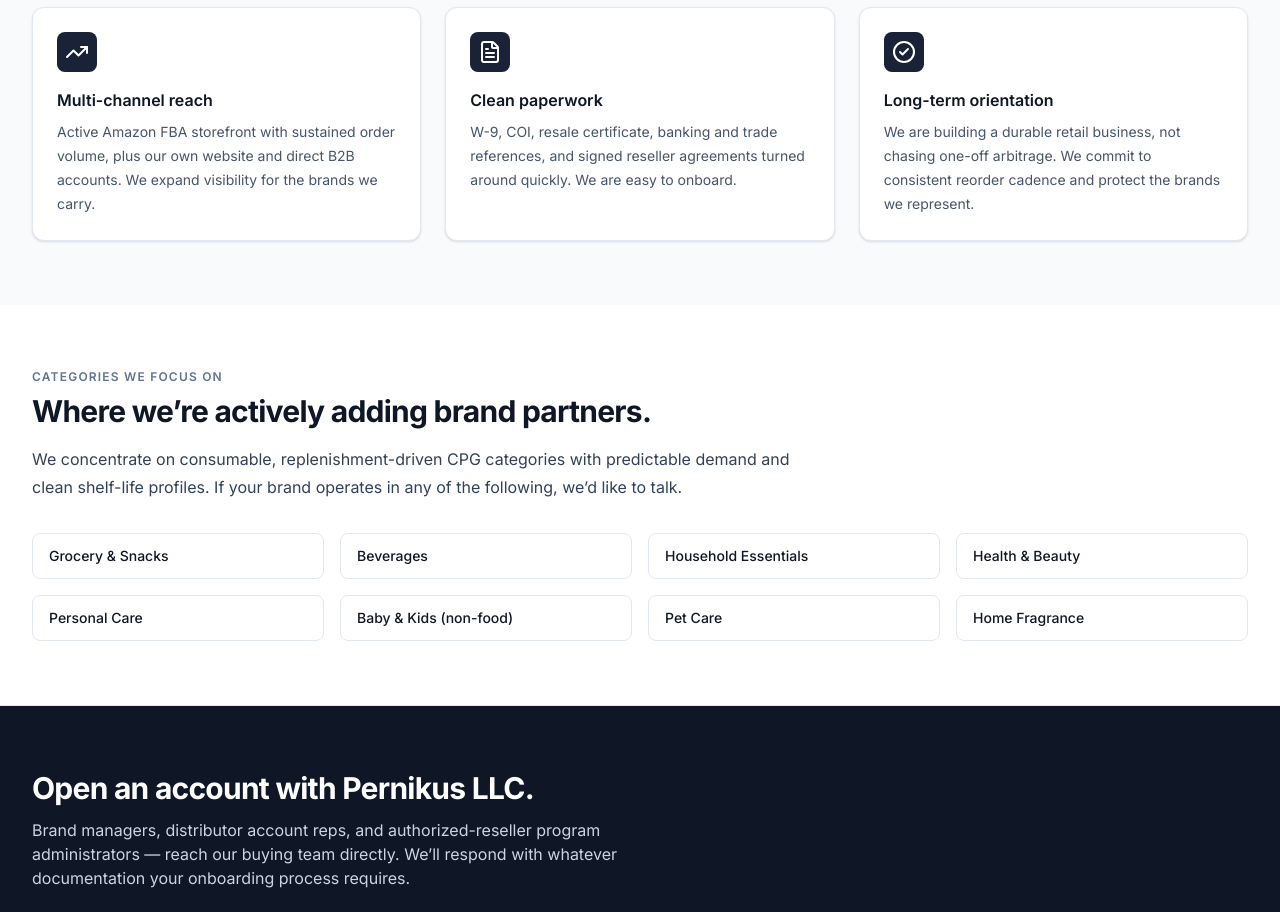
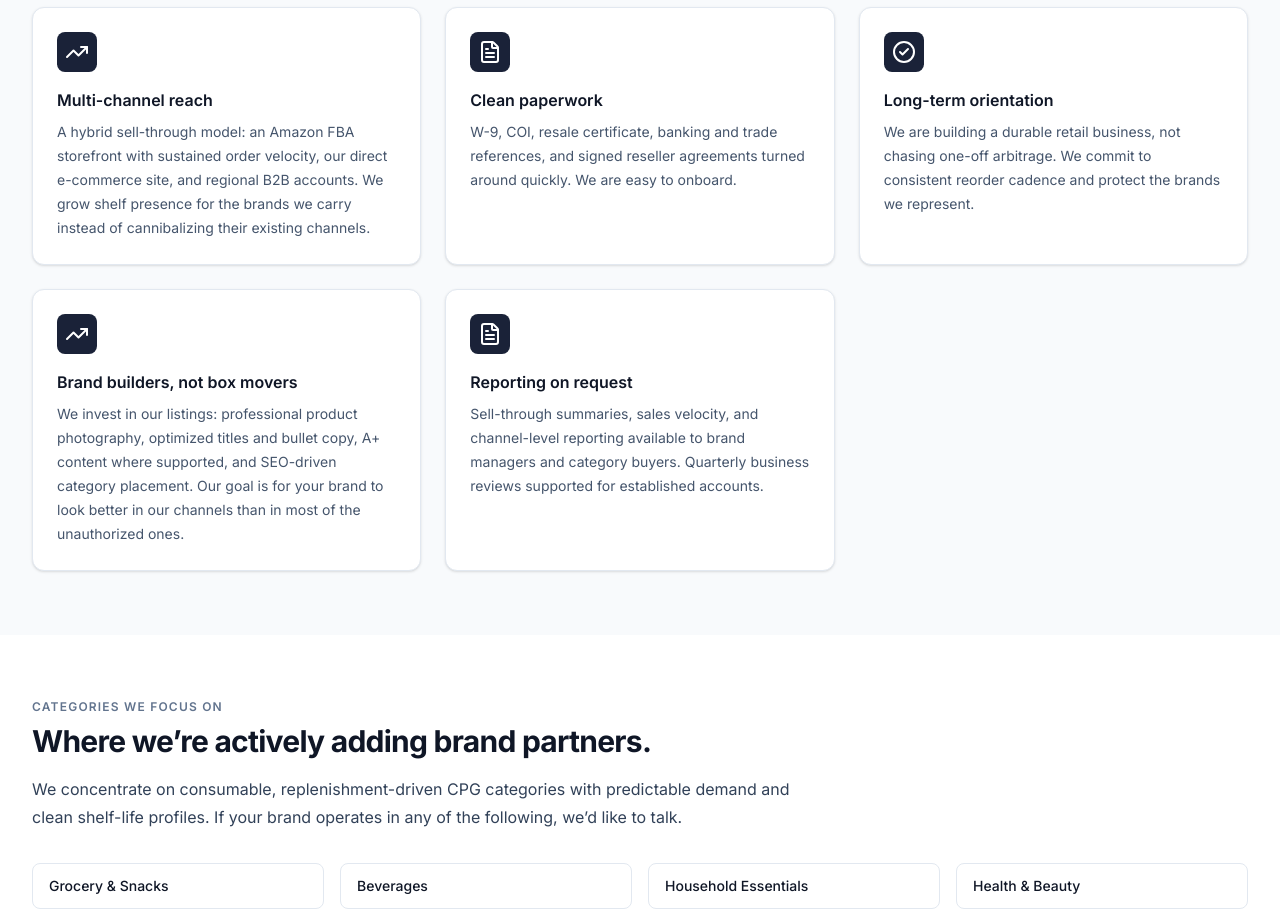
Before and after one commit to ricardosiberio/pernikus, a Next.js app: page /wholesale in a window 1280 px wide. Shown: the part 1460-2372 px from the top of the page. Built offline with nearby package versions, Linux system fonts and the light colour scheme; no server answers.

Commit message:
About + Wholesale: tier-1 polish (KYC language, hybrid DTC/B2B, brand-builder)

```diff
--- a/app/about/page.tsx
+++ b/app/about/page.tsx
@@ -1,6 +1,5 @@
 import type { Metadata } from "next";
 import Image from "next/image";
-import Link from "next/link";
 import { CheckCircle2 } from "lucide-react";
 import { SITE } from "@/lib/utils";
 
@@ -79,11 +78,11 @@
             {[
               {
                 title: "Verified business standing",
-                body: "U.S. registered LLC in good standing, EIN on file, and an active Florida resale certificate. Documentation packages are sent same-business-day on request.",
+                body: "U.S. registered LLC in good standing, EIN on file, and an active Florida Annual Resale Certificate. Automated document-sharing for KYC and onboarding compliance \u2014 W-9, COI, and resale certificate packages issued the same business day.",
               },
               {
                 title: "Multi-channel sell-through",
-                body: "Active retail accounts across major online marketplaces, with category-managed catalogs, MAP-compliant pricing, and brand-approved listings where required.",
+                body: "Active retail accounts across major online marketplaces, supporting a hybrid strategy of direct-to-consumer e-commerce and regional B2B fulfillment, with category-managed catalogs, MAP-compliant pricing, and brand-approved listings where required.",
               },
               {
                 title: "Predictable fulfillment",
@@ -126,12 +125,12 @@
               business day.
             </p>
           </div>
-          <Link
-            href="/contact"
+          <a
+            href={`mailto:${SITE.complianceEmail}?subject=${encodeURIComponent("Onboarding documentation request")}`}
             className="inline-flex items-center gap-2 rounded bg-navy-900 px-6 py-3 text-sm font-semibold text-white hover:bg-navy-800"
           >
             Contact Compliance
-          </Link>
+          </a>
         </div>
       </section>
     </>
--- a/app/wholesale/page.tsx
+++ b/app/wholesale/page.tsx
@@ -106,7 +106,7 @@
             <ValueCard
               icon={<TrendingUp className="h-6 w-6" />}
               title="Multi-channel reach"
-              body="Active Amazon FBA storefront with sustained order volume, plus our own website and direct B2B accounts. We expand visibility for the brands we carry."
+              body="A hybrid sell-through model: an Amazon FBA storefront with sustained order velocity, our direct e-commerce site, and regional B2B accounts. We grow shelf presence for the brands we carry instead of cannibalizing their existing channels."
             />
             <ValueCard
               icon={<FileText className="h-6 w-6" />}
@@ -117,6 +117,16 @@
               icon={<CheckCircle2 className="h-6 w-6" />}
               title="Long-term orientation"
               body="We are building a durable retail business, not chasing one-off arbitrage. We commit to consistent reorder cadence and protect the brands we represent."
+            />
+            <ValueCard
+              icon={<TrendingUp className="h-6 w-6" />}
+              title="Brand builders, not box movers"
+              body="We invest in our listings: professional product photography, optimized titles and bullet copy, A+ content where supported, and SEO-driven category placement. Our goal is for your brand to look better in our channels than in most of the unauthorized ones."
+            />
+            <ValueCard
+              icon={<FileText className="h-6 w-6" />}
+              title="Reporting on request"
+              body="Sell-through summaries, sales velocity, and channel-level reporting available to brand managers and category buyers. Quarterly business reviews supported for established accounts."
             />
           </div>
         </div>
--- a/lib/utils.ts
+++ b/lib/utils.ts
@@ -18,6 +18,7 @@
   phone: "(407) 881-7996",
   phoneRaw: "+14078817996",
   email: "sales@pernikuswholesale.com",
+  complianceEmail: "compliance@pernikuswholesale.com",
   address: {
     line1: "9550 Satellite Blvd",
     city: "Orlando",
```
